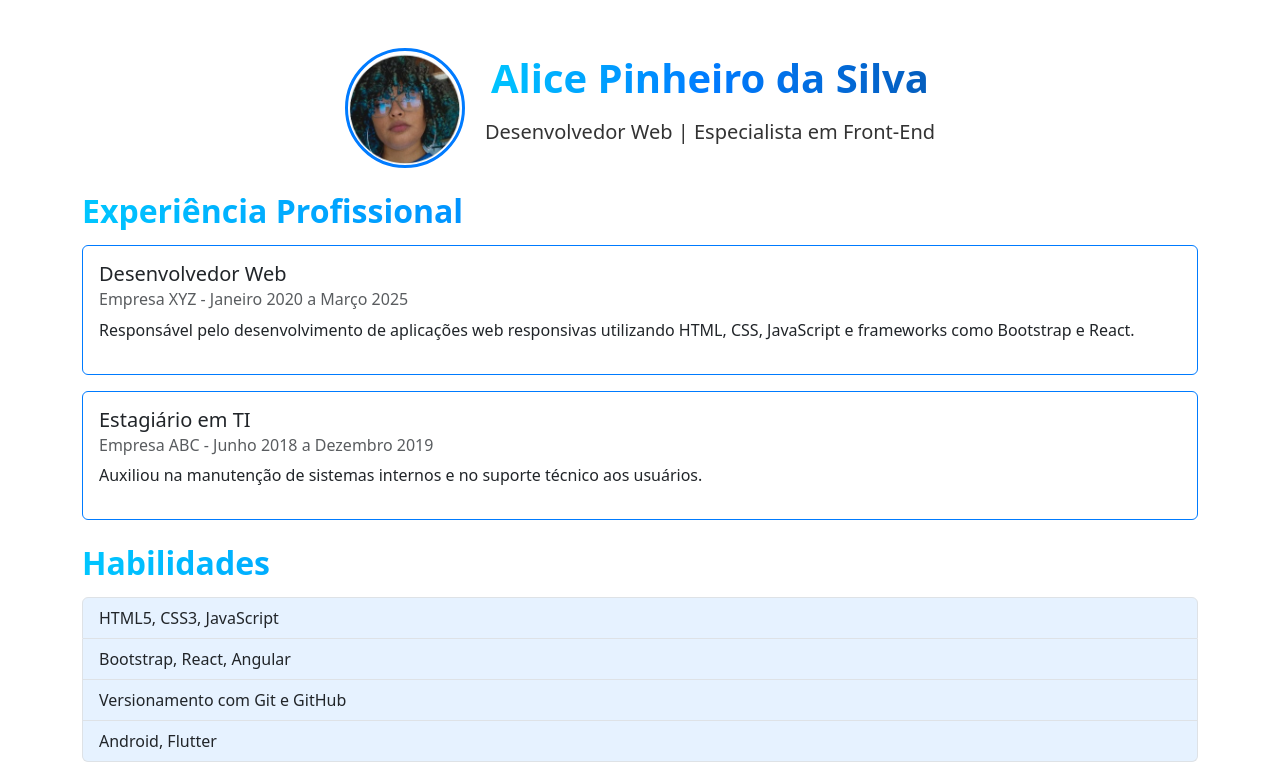
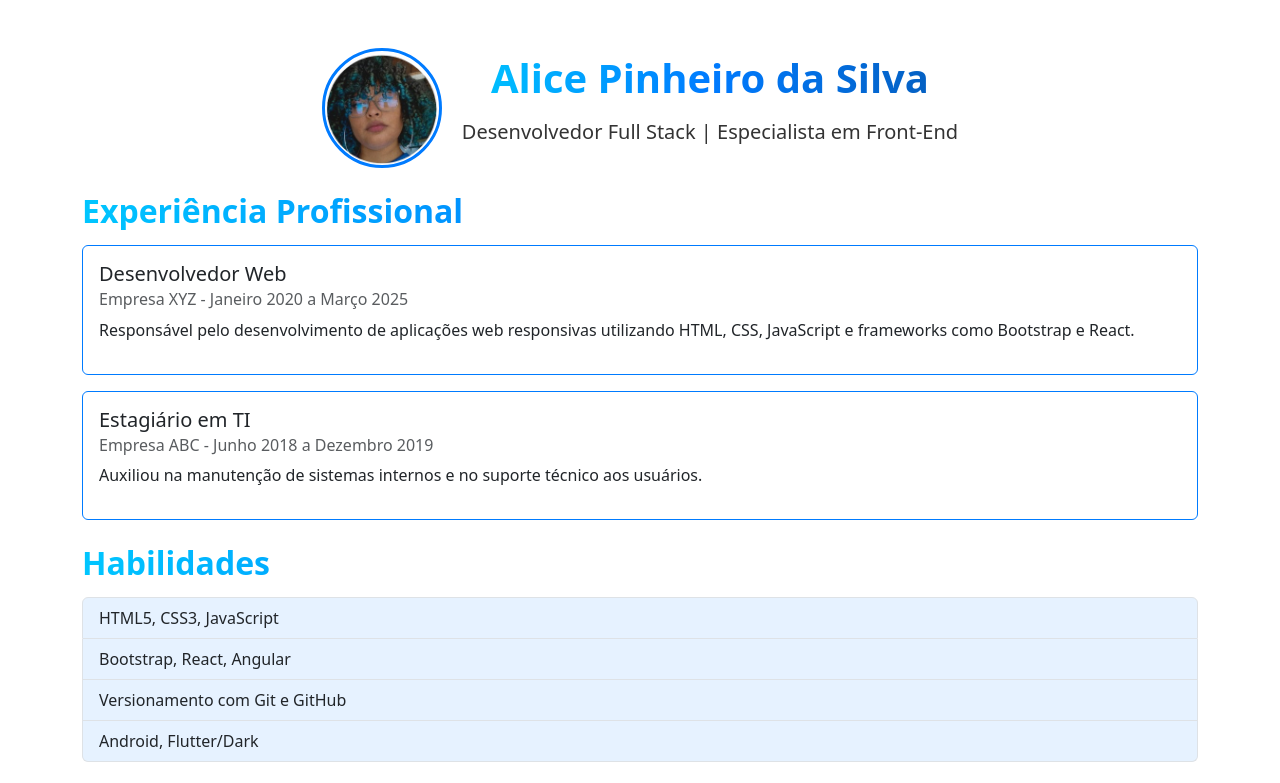
Before and after one commit to AliceSilva56/Curr-culo, a plain HTML site: page index.html in a window 1280 px wide. Shown: the top 783 px of the page. Drawn offline with nearby package versions, Linux system fonts and the light colour scheme; a script that the page names is missing.

Commit message:
curriculo1

```diff
--- a/index.html
+++ b/index.html
@@ -8,6 +8,7 @@
   <link rel="shortcut icon" href="https://images.icon-icons.com/3790/PNG/512/curriculum_profile_biodata_resume_portofolio_cv_vitae_icon_232635.png" type="image/x-icon">
   <link href="https://cdn.jsdelivr.net/npm/bootstrap@5.3.3/dist/css/bootstrap.min.css" rel="stylesheet"
     integrity="sha384-QWTKZyjpPEjISv5WaRU9OFeRpok6YctnYmDr5pNlyT2bRjXh0JMhjY6hW+ALEwIH" crossorigin="anonymous">
+        <link href="https://cdnjs.cloudflare.com/ajax/libs/font-awesome/6.0.0-beta3/css/all.min.css" rel="stylesheet">
   <style>
     body {
       background-color: #ffffff;
@@ -103,7 +104,7 @@
         <img src="perfil2.png" alt="Foto de Perfil">
         <div>
           <h1>Alice Pinheiro da Silva</h1>
-          <p class="lead">Desenvolvedor Web | Especialista em Front-End</p>
+          <p class="lead">Desenvolvedor Full Stack | Especialista em Front-End</p>
         </div>
       </div>
     </div>
@@ -153,7 +154,7 @@
         <li class="list-group-item">HTML5, CSS3, JavaScript</li>
         <li class="list-group-item">Bootstrap, React, Angular</li>
         <li class="list-group-item">Versionamento com Git e GitHub</li>
-        <li class="list-group-item">Android, Flutter</li>
+        <li class="list-group-item">Android, Flutter/Dark</li>
       </ul>
     </div>
 
```
